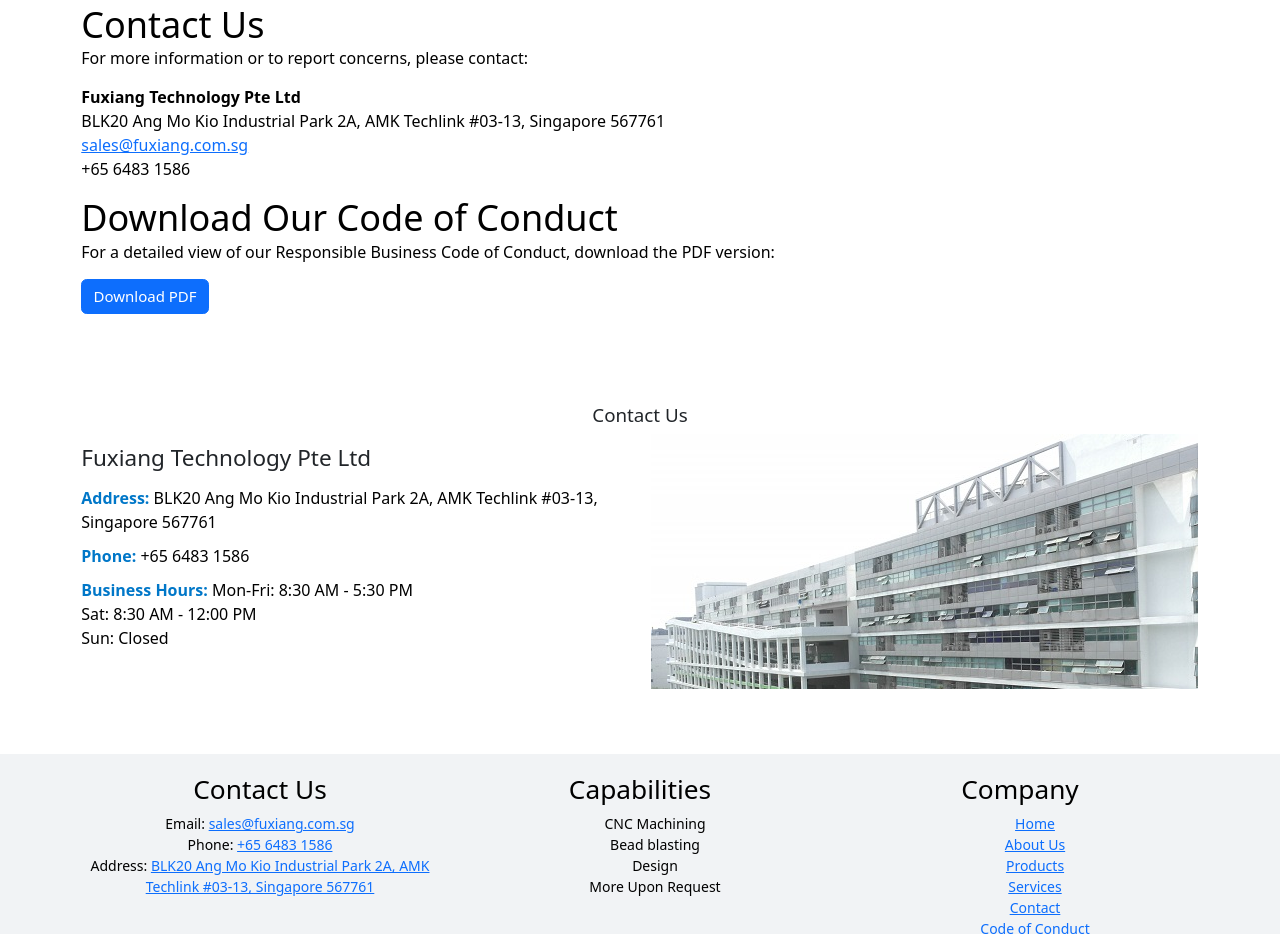
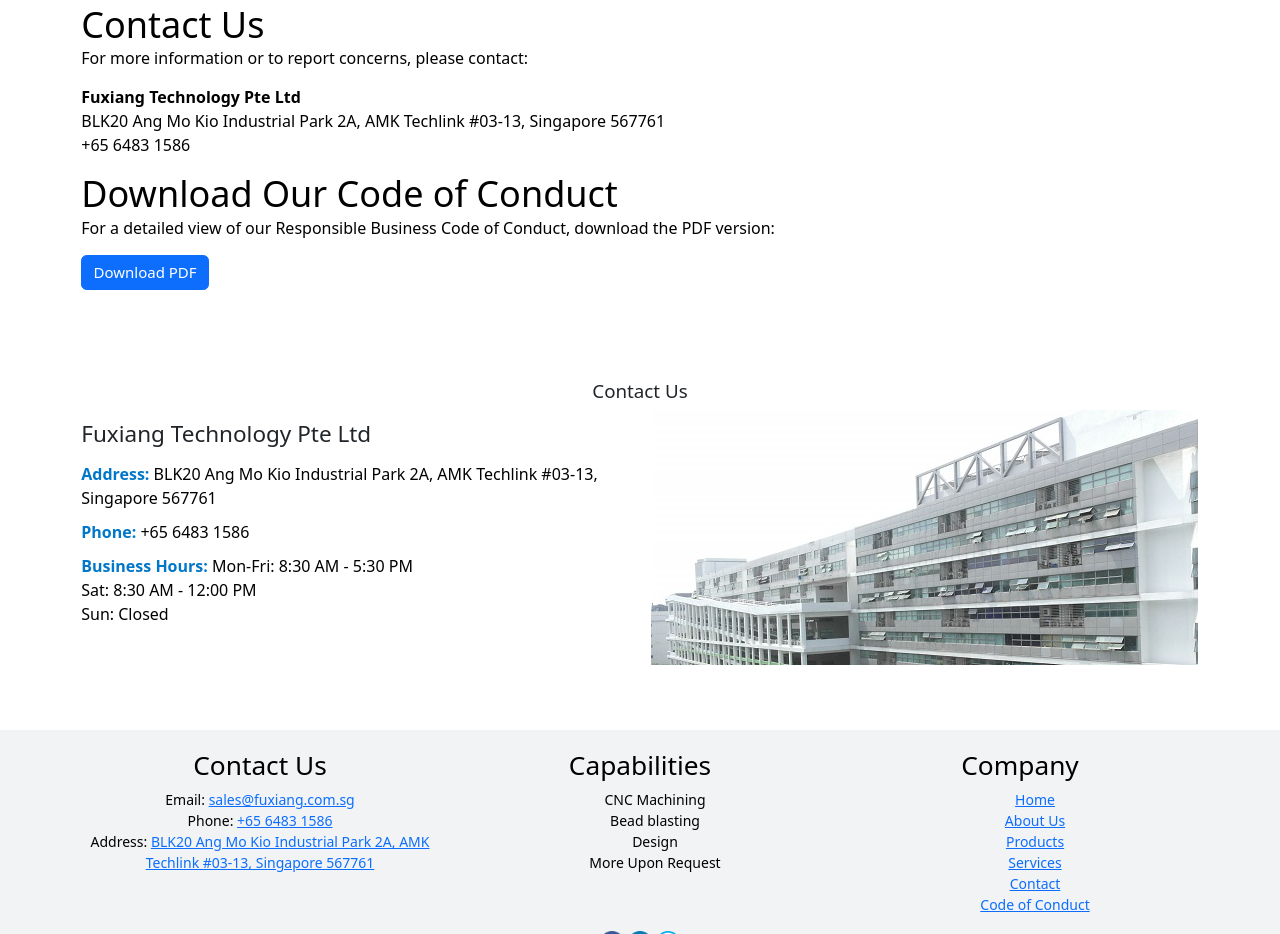
Before and after one commit to FXGTech/FX, a plain HTML site: page index.html in a window 1280 px wide. Shown: the part 2434-3368 px from the top of the page. Drawn offline with Linux system fonts and the light colour scheme; no server answers.

Commit message:
Update index.html

```diff
--- a/index.html
+++ b/index.html
@@ -194,7 +194,7 @@
         <p>For more information or to report concerns, please contact:</p>
         <p><strong>Fuxiang Technology Pte Ltd</strong><br>
         BLK20 Ang Mo Kio Industrial Park 2A, AMK Techlink #03-13, Singapore 567761<br>
-        <a href="mailto:sales@fuxiang.com.sg">sales@fuxiang.com.sg</a><br>
+
         +65 6483 1586</p>
         <h2>Download Our Code of Conduct</h2>
         <p>For a detailed view of our Responsible Business Code of Conduct, download the PDF version:</p>
```
